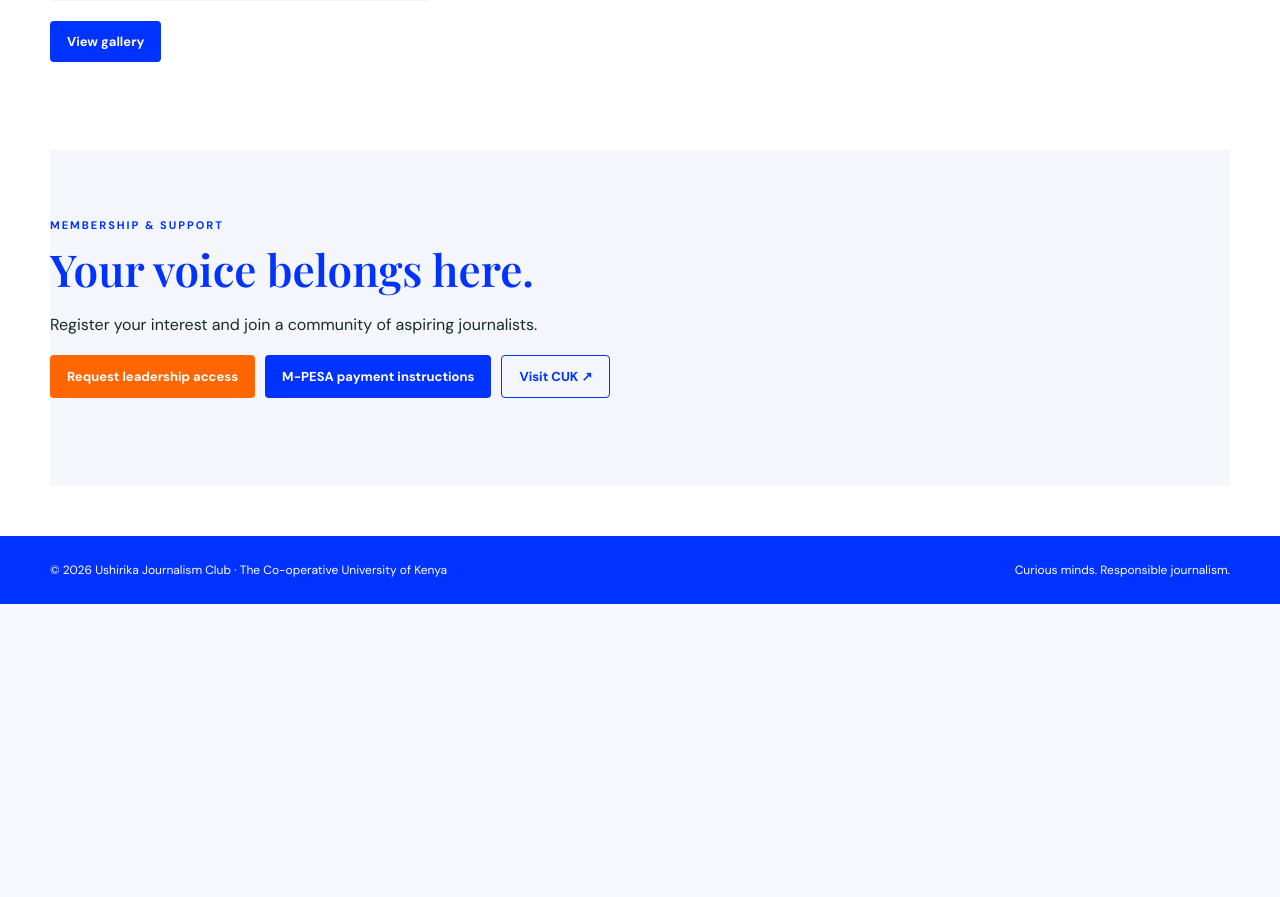
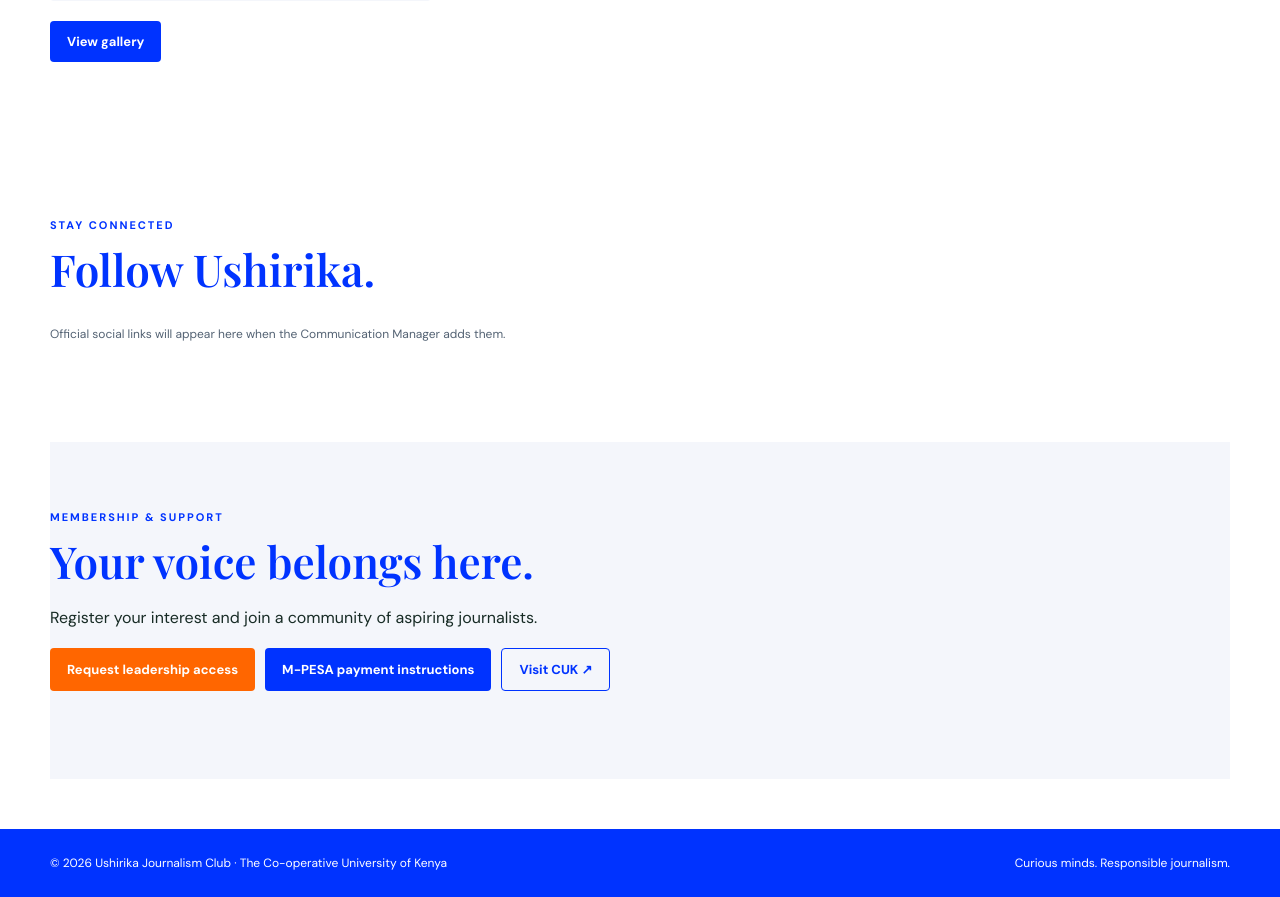
Before and after one commit to johnnychess43/ushirika-journalism-club, a Flask app: page / in a window 1280 px wide. Shown: the part 3039-3936 px from the top of the page. Before the commit the page ends 3643 px from the top, so only its background shows below. Run offline with Flask 3, Linux system fonts and the light colour scheme; data that the repository does not hold is empty; some libraries are stand-ins or nearby versions.

Commit message:
Display official club social links and contact email on homepage

```diff
--- a/templates/home.html
+++ b/templates/home.html
@@ -10,5 +10,6 @@
 <section class="section"><div class="eyebrow">Latest writing</div><h2 class="section-title">Articles from our newsroom.</h2><div class="grid">{% for article in articles %}<article class="card"><span class="meta">{{ article.created_at.strftime('%d %b %Y') }} · {{ article.author.full_name }}</span><h3><a href="{{ url_for('article_detail', article_id=article.id) }}">{{ article.title }}</a></h3><p>{{ article.summary or article.body[:180] ~ '…' }}</p><a class="btn blue" href="{{ url_for('article_detail', article_id=article.id) }}">Read article</a></article>{% else %}<div class="empty">New articles approved by the editorial team will appear here.</div>{% endfor %}</div></section>
 <section class="section soft"><div class="eyebrow">Coming up</div><h2 class="section-title">Club news &amp; events.</h2><div class="grid">{% for event in events %}<article class="card"><span class="pill">EVENT</span><h3>{{ event.title }}</h3><p>{{ event.description }}</p><p class="meta">{% if event.event_date %}{{ event.event_date.strftime('%d %b %Y, %H:%M') }} · {% endif %}{{ event.venue or 'Venue to be announced' }}</p>{% if event.fee %}<p><strong>Fee: KSh {{ event.fee }}</strong></p>{% endif %}</article>{% else %}<div class="empty">No events have been posted yet.</div>{% endfor %}</div><div class="actions"><a class="btn blue" href="{{ url_for('events') }}">All news &amp; events</a><a class="btn" href="{{ url_for('forums') }}">Visit club forum</a></div></section>
 <section class="section"><div class="eyebrow">From the field</div><h2 class="section-title">Gallery</h2><div class="grid">{% for photo in photos %}<article class="card"><img src="{{ url_for('gallery_image', photo_id=photo.id) }}" alt="{{ photo.caption }}" style="width:100%;height:210px;object-fit:cover;border-radius:4px"><h3>{{ photo.caption }}</h3></article>{% else %}<div class="empty">The club's photo gallery will appear here when images are uploaded.</div>{% endfor %}</div><div class="actions"><a class="btn blue" href="{{ url_for('gallery') }}">View gallery</a></div></section>
+<section class="section"><div class="eyebrow">Stay connected</div><h2 class="section-title">Follow Ushirika.</h2><div class="actions">{% if site_setting('social_instagram') %}<a class="btn blue" href="{{ site_setting('social_instagram') }}" target="_blank" rel="noopener">Instagram ↗</a>{% endif %}{% if site_setting('social_facebook') %}<a class="btn blue" href="{{ site_setting('social_facebook') }}" target="_blank" rel="noopener">Facebook ↗</a>{% endif %}{% if site_setting('social_tiktok') %}<a class="btn blue" href="{{ site_setting('social_tiktok') }}" target="_blank" rel="noopener">TikTok ↗</a>{% endif %}{% if site_setting('social_youtube') %}<a class="btn blue" href="{{ site_setting('social_youtube') }}" target="_blank" rel="noopener">YouTube ↗</a>{% endif %}{% if site_setting('contact_email') %}<a class="btn" href="mailto:{{ site_setting('contact_email') }}">Email the club ↗</a>{% endif %}{% if not site_setting('social_instagram') and not site_setting('social_facebook') and not site_setting('social_tiktok') and not site_setting('social_youtube') %}<p class="meta">Official social links will appear here when the Communication Manager adds them.</p>{% endif %}</div></section>
 <section class="section soft"><div class="eyebrow">Membership &amp; support</div><h2 class="section-title">Your voice belongs here.</h2><p>Register your interest and join a community of aspiring journalists.</p><div class="actions"><a class="btn" href="{{ url_for('register') }}">Request leadership access</a><a class="btn blue" href="{{ url_for('payment') }}">M-PESA payment instructions</a><a class="btn outline" style="color:var(--blue)" href="https://cuk.ac.ke/" target="_blank" rel="noopener">Visit CUK ↗</a></div></section>
 {% endblock %}
```
